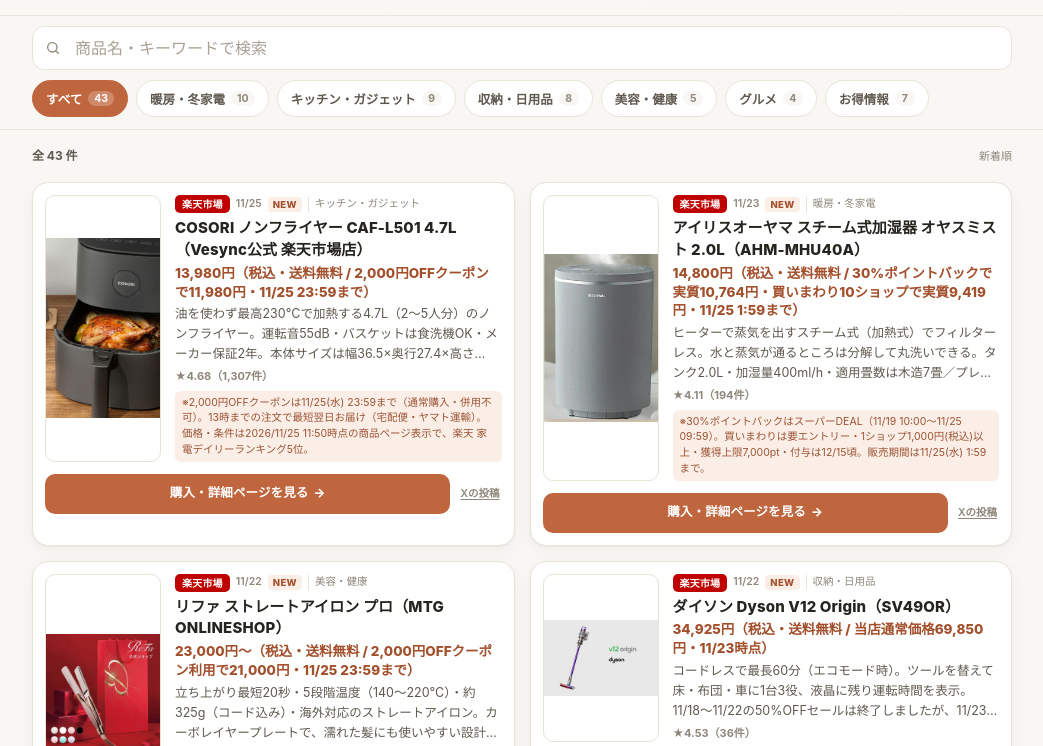
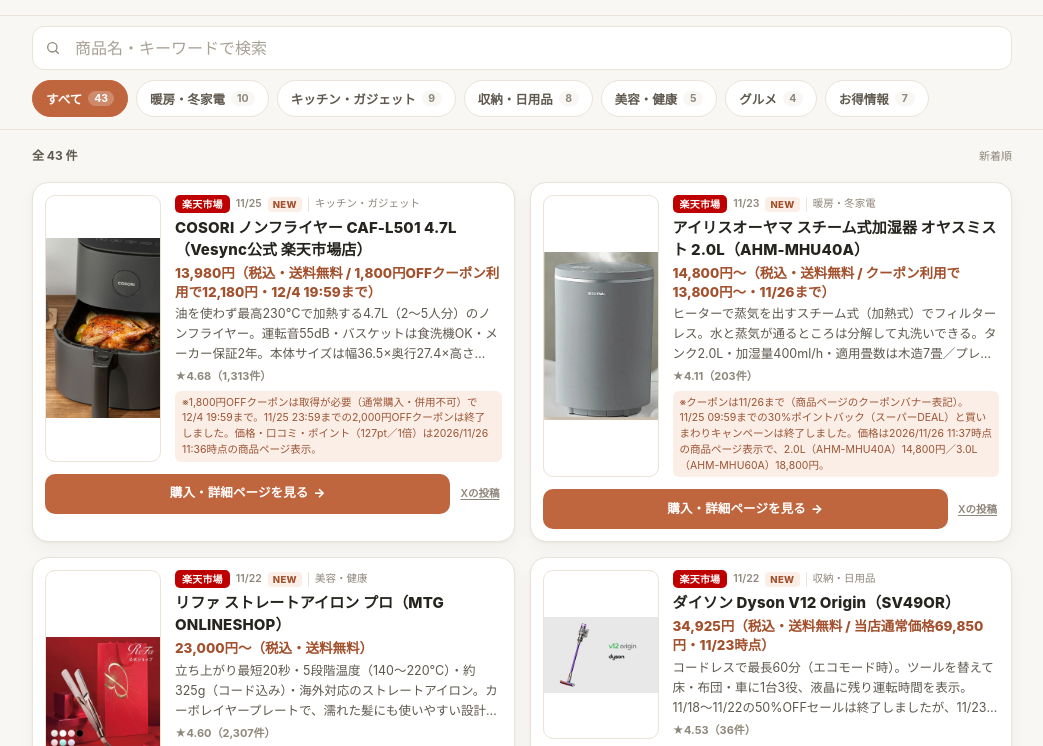
Before and after one commit to 9dj6fw9y9c-star/kurashi-otoku, a plain HTML site: page index.html in a window 1280 px wide. Shown: the part 199-945 px from the top of the page, without its empty margins (118-1161 px from the left). Drawn offline with Linux system fonts and the light colour scheme.

Commit message:
Refresh 3 expired Rakuten offers as of 11/26 (COSORI coupon 1,800 yen to 12/4, Iris coupon to 11/26, Refa coupon ended)

```diff
--- a/data.js
+++ b/data.js
@@ -4,7 +4,7 @@
    未購入の商品を含むため、体験談ではなく公開情報のみを掲載しています。 */
 
 window.SITE_DATA = {
-  "updatedAt": "2026-11-25",
+  "updatedAt": "2026-11-26",
   "period": "2026.11.8 – 11.25",
   "genres": [
     { "key": "all", "label": "すべて", "short": "すべて" },
@@ -22,13 +22,13 @@ window.SITE_DATA = {
       "genre": "kitchen",
       "mall": "rakuten",
       "title": "COSORI ノンフライヤー CAF-L501 4.7L（Vesync公式 楽天市場店）",
-      "price": "13,980円（税込・送料無料 / 2,000円OFFクーポンで11,980円・11/25 23:59まで）",
-      "review": "★4.68（1,307件）",
+      "price": "13,980円（税込・送料無料 / 1,800円OFFクーポン利用で12,180円・12/4 19:59まで）",
+      "review": "★4.68（1,313件）",
       "feature": "油を使わず最高230℃で加熱する4.7L（2〜5人分）のノンフライヤー。運転音55dB・バスケットは食洗機OK・メーカー保証2年。本体サイズは幅36.5×奥行27.4×高さ30.7cm、4.54kgで卓上に置ける。カラーはグレー／ベージュ／レッド。",
       "url": "https://a.r10.to/hgyWad",
       "img": "assets/cosori-airfryer-l501.jpg",
       "post": "https://x.com/Mikohup2/status/2125449010739814633",
-      "note": "2,000円OFFクーポンは11/25(水) 23:59まで（通常購入・併用不可）。13時までの注文で最短翌日お届け（宅配便・ヤマト運輸）。価格・条件は2026/11/25 11:50時点の商品ページ表示で、楽天 家電デイリーランキング5位。"
+      "note": "1,800円OFFクーポンは取得が必要（通常購入・併用不可）で12/4 19:59まで。11/25 23:59までの2,000円OFFクーポンは終了しました。価格・口コミ・ポイント（127pt／1倍）は2026/11/26 11:36時点の商品ページ表示。"
     },
     {
       "id": "iris-humidifier-ahm-mhu",
@@ -36,13 +36,13 @@ window.SITE_DATA = {
       "genre": "heating",
       "mall": "rakuten",
       "title": "アイリスオーヤマ スチーム式加湿器 オヤスミスト 2.0L（AHM-MHU40A）",
-      "price": "14,800円（税込・送料無料 / 30%ポイントバックで実質10,764円・買いまわり10ショップで実質9,419円・11/25 1:59まで）",
-      "review": "★4.11（194件）",
+      "price": "14,800円〜（税込・送料無料 / クーポン利用で13,800円〜・11/26まで）",
+      "review": "★4.11（203件）",
       "feature": "ヒーターで蒸気を出すスチーム式（加熱式）でフィルターレス。水と蒸気が通るところは分解して丸洗いできる。タンク2.0L・加湿量400ml/h・適用畳数は木造7畳／プレハブ11畳・消費電力500W。チャイルドロック・空だき防止・マグネットプラグ付き。",
       "url": "https://a.r10.to/hPLSIG",
       "img": "assets/iris-humidifier-ahm-mhu.jpg",
       "post": "https://x.com/Mikohup2/status/2124736094449324090",
-      "note": "30%ポイントバックはスーパーDEAL（11/19 10:00〜11/25 09:59）。買いまわりは要エントリー・1ショップ1,000円(税込)以上・獲得上限7,000pt・付与は12/15頃。販売期間は11/25(水) 1:59まで。"
+      "note": "クーポンは11/26まで（商品ページのクーポンバナー表記）。11/25 09:59までの30%ポイントバック（スーパーDEAL）と買いまわりキャンペーンは終了しました。価格は2026/11/26 11:37時点の商品ページ表示で、2.0L（AHM-MHU40A）14,800円／3.0L（AHM-MHU60A）18,800円。"
     },
     {
       "id": "refa-straight-iron-pro",
@@ -50,13 +50,13 @@ window.SITE_DATA = {
       "genre": "beauty",
       "mall": "rakuten",
       "title": "リファ ストレートアイロン プロ（MTG ONLINESHOP）",
-      "price": "23,000円〜（税込・送料無料 / 2,000円OFFクーポン利用で21,000円・11/25 23:59まで）",
-      "review": "★4.60（2,297件）",
+      "price": "23,000円〜（税込・送料無料）",
+      "review": "★4.60（2,307件）",
       "feature": "立ち上がり最短20秒・5段階温度（140〜220℃）・約325g（コード込み）・海外対応のストレートアイロン。カーボレイヤープレートで、濡れた髪にも使いやすい設計。カラーは7色。",
       "url": "https://a.r10.to/hgBP6j",
       "img": "assets/refa-straight-iron-pro.jpg",
       "post": "https://x.com/Mikohup2/status/2124441798265422051",
-      "note": "2,000円OFFクーポンは購入前の取得が必要（20,000円以上・お一人様1注文まで）"
+      "note": "11/25 23:59までの2,000円OFFクーポンは終了し、現在はクーポンなしの通常価格で販売中（2026/11/26 11:37時点の商品ページ表示・209ポイント／1倍）。延長保証（+2,000円）やアイロンケース（+3,300円）の選択で最大26,300円。"
     },
     {
       "id": "dyson-v12-origin",
@@ -232,7 +232,7 @@ window.SITE_DATA = {
       "title": "楽天ブラックフライデー 特設ページ",
       "price": "エントリー無料",
       "review": "",
-      "feature": "買い物期間は11/19 20:00〜11/25 1:59。ショップ買いまわり最大10倍・上限7,000P、開始2時間限定の最大50%OFFクーポン。",
+      "feature": "買い物期間は11/19 20:00〜11/25 1:59で終了（ショップ買いまわり最大10倍・上限7,000P、開始2時間限定の最大50%OFFクーポン）。最新のキャンペーン内容はリンク先で確認。",
       "url": "https://a.r10.to/hPbffy",
       "img": "assets/rakuten-bf.jpg"
     },
--- a/index.html
+++ b/index.html
@@ -79,8 +79,8 @@
       <li>商品の効果・効能は各商品ページの表記であり、その結果を保証するものではありません。</li>
     </ul>
     <div class="footer-meta">
-      <span>更新日：2026年11月21日</span>
-      <span>掲載期間：2026.11.8 – 11.21</span>
+      <span>更新日：2026年11月26日</span>
+      <span>掲載期間：2026.11.8 – 11.25</span>
       <a href="#top">ページ上部へ ↑</a>
       <span>© トモ｜暮らしとお得のキロク</span>
     </div>
```
